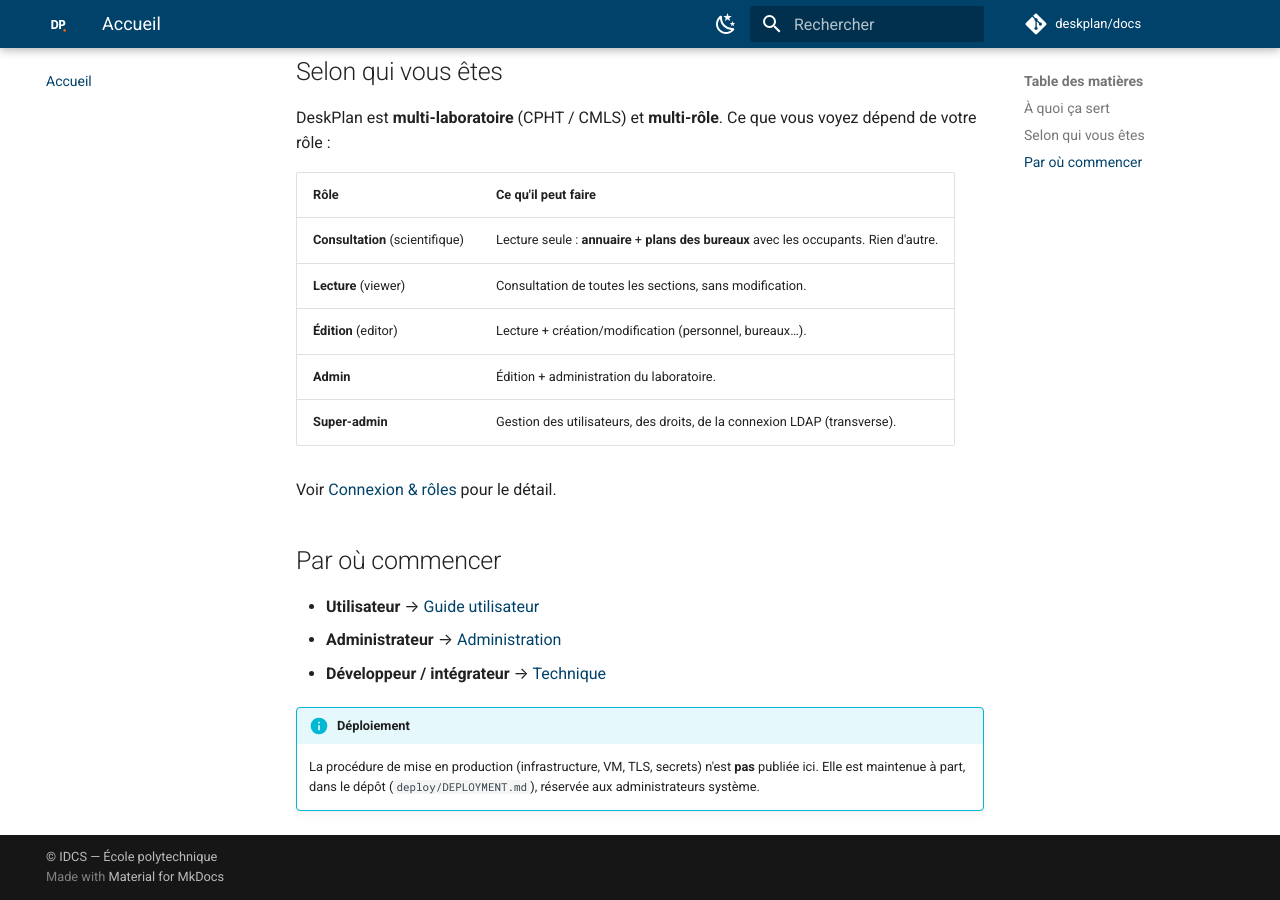
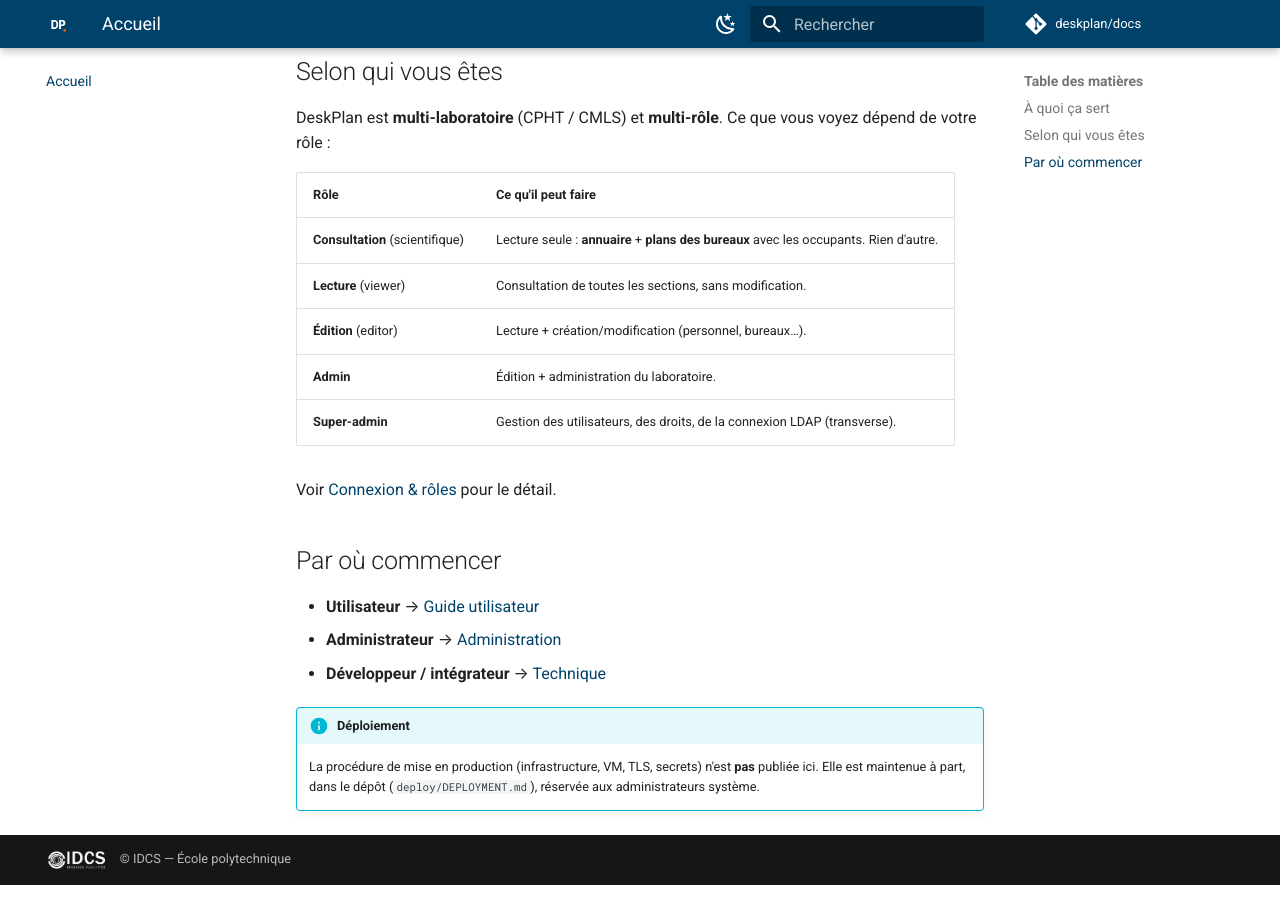
Before and after one commit to deskplan/docs, an MkDocs documentation site: the page built from docs/index.md, in a window 1280 px wide and 900 px high, scrolled down 627 px. Built offline with MkDocs 1.6.1 and Material for MkDocs 9.7.7, drawn with Linux system fonts in a browser that asks for light colours; comment, search, counter and statistics services are not loaded.

Commit message:
Pied de page : logo IDCS (override Material)

```diff
--- a/mkdocs.yml
+++ b/mkdocs.yml
@@ -11,6 +11,7 @@ repo_name: deskplan/docs
 theme:
   name: material
   language: fr
+  custom_dir: overrides
   logo: assets/deskplan-mark-white.svg
   favicon: assets/favicon.svg
   palette:
--- /dev/null
+++ b/overrides/partials/copyright.html
@@ -0,0 +1,10 @@
+{#-
+  Pied de page : logo IDCS + mention institutionnelle. Remplace le partial
+  `copyright` par défaut de Material.
+-#}
+<div class="md-copyright">
+  <div class="md-copyright__highlight" style="display:flex;align-items:center;gap:12px;flex-wrap:wrap">
+    <img src="{{ 'assets/idcs-logo-white.png' | url }}" alt="IDCS Research Facilities" style="height:26px;width:auto">
+    <span>{{ config.copyright }}</span>
+  </div>
+</div>
```
Also changed, not shown: docs/assets/idcs-logo-white.png (added), docs/assets/idcs-logo.png (added).
